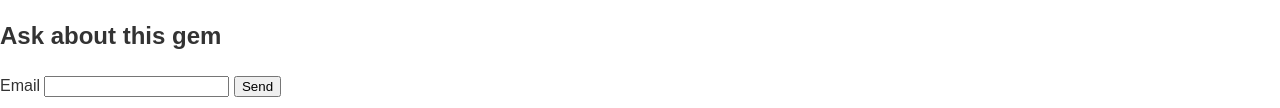
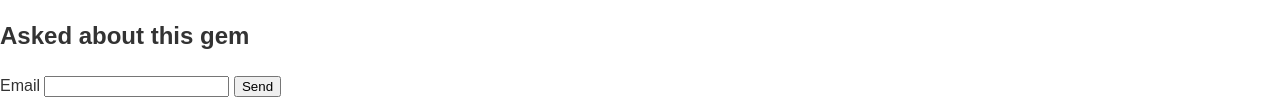
Before and after one commit to ishthiyaqAhamed/gemshop, a plain HTML site: page index.html in a window 1280 px wide. Shown: the part 353-461 px from the top of the page. Drawn offline with Linux system fonts and the light colour scheme.

Commit message:
CHanged h2 heading

```diff
--- a/index.html
+++ b/index.html
@@ -28,7 +28,7 @@
       </section>
 
       <section>
-        <h2>Ask about this gem</h2>
+        <h2>Asked about this gem</h2>
         <form>
           <label for="email">Email</label>
           <input id="email" name="email" type="email">
```
